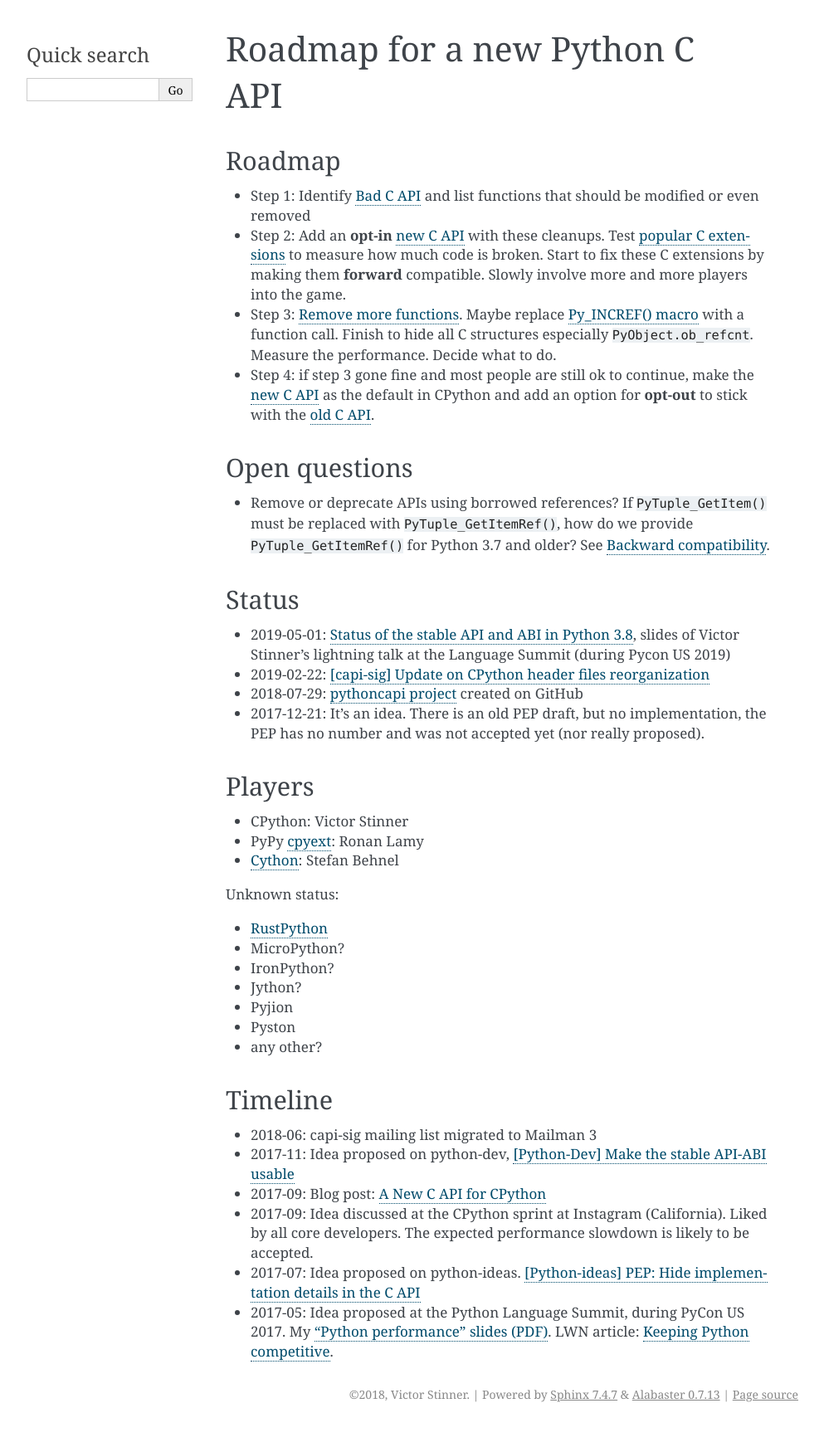
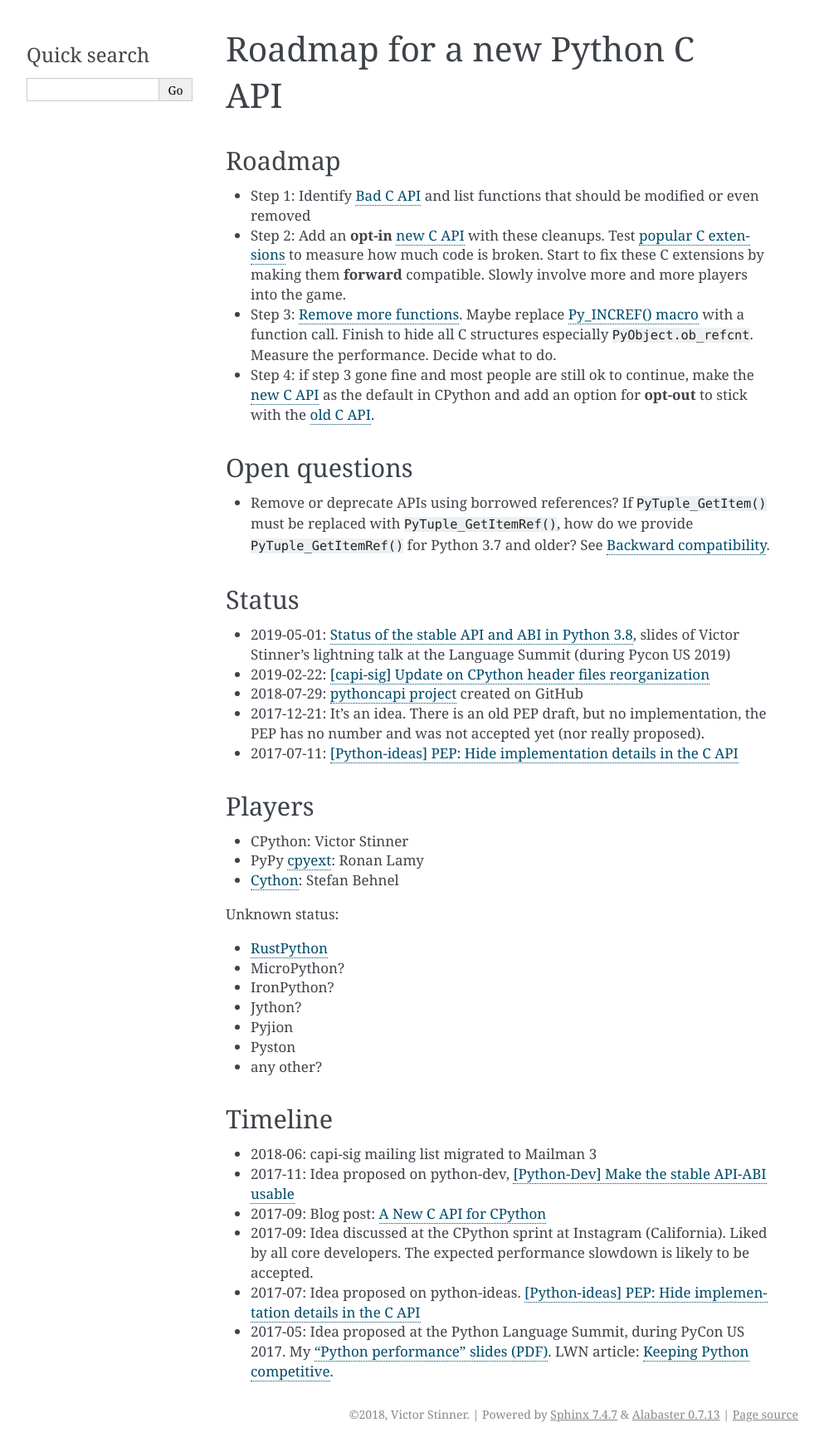
Before and after one commit to pythoncapi/pythoncapi, a Sphinx documentation site: the page built from doc/roadmap.rst, in a window 1280 px wide. Shown: the whole page at 83% size, without its empty margins (148-1141 px from the left). Built offline with Sphinx 7.4.7, drawn with Linux system fonts in a browser that asks for light colours; before the commit the page ends 1720 px from its top, so only the background shows below that.

Commit message:
PEP draft

```diff
--- a/doc/roadmap.rst
+++ b/doc/roadmap.rst
@@ -40,6 +40,9 @@
   created on GitHub
 * 2017-12-21: It's an idea. There is an old PEP draft, but no implementation,
   the PEP has no number and was not accepted yet (nor really proposed).
+* 2017-07-11:
+  `[Python-ideas] PEP: Hide implementation details in the C API
+  <https://mail.python.org/pipermail/python-ideas/2017-July/046399.html>`_
 
 Players
 =======
```
